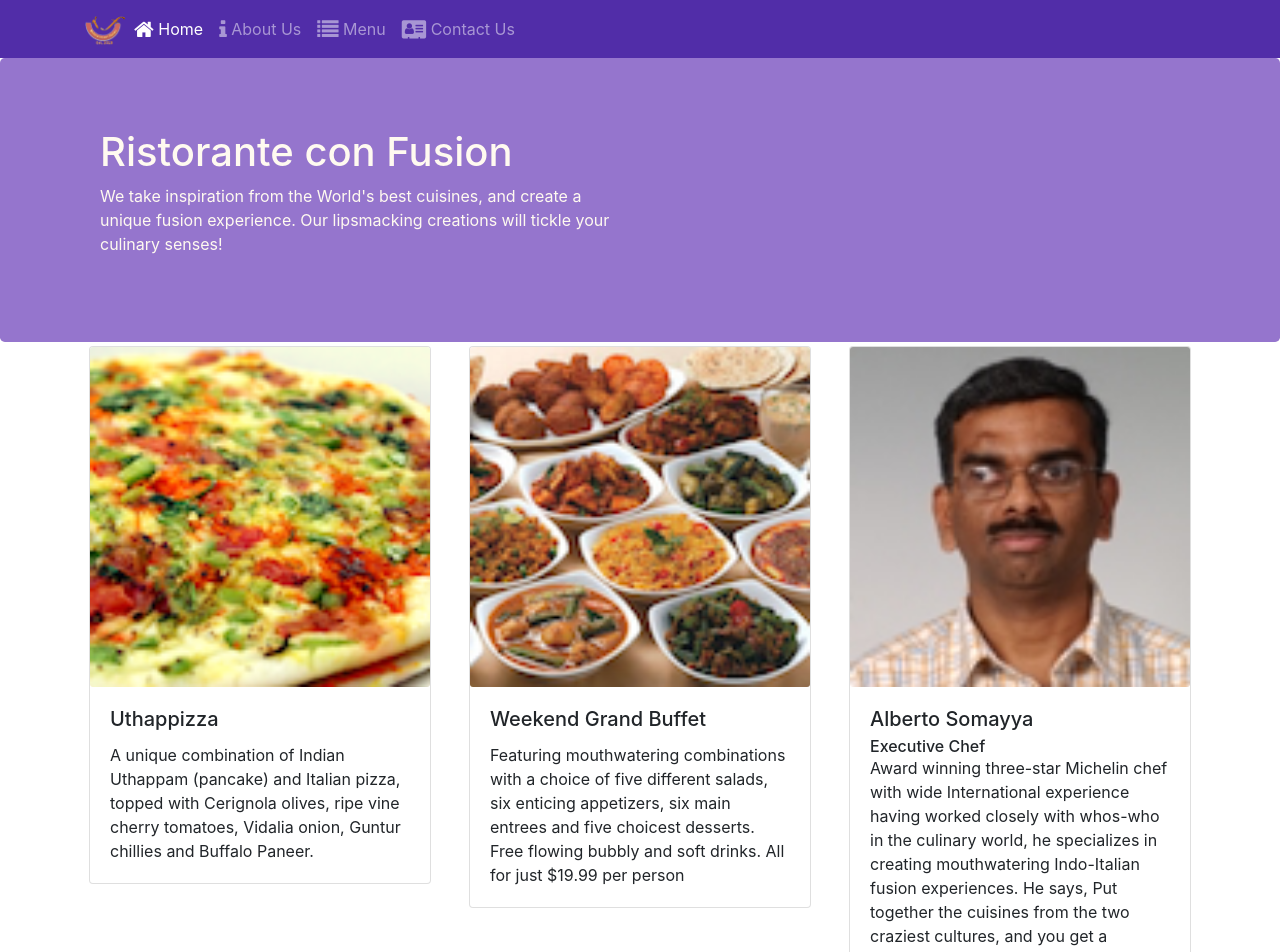
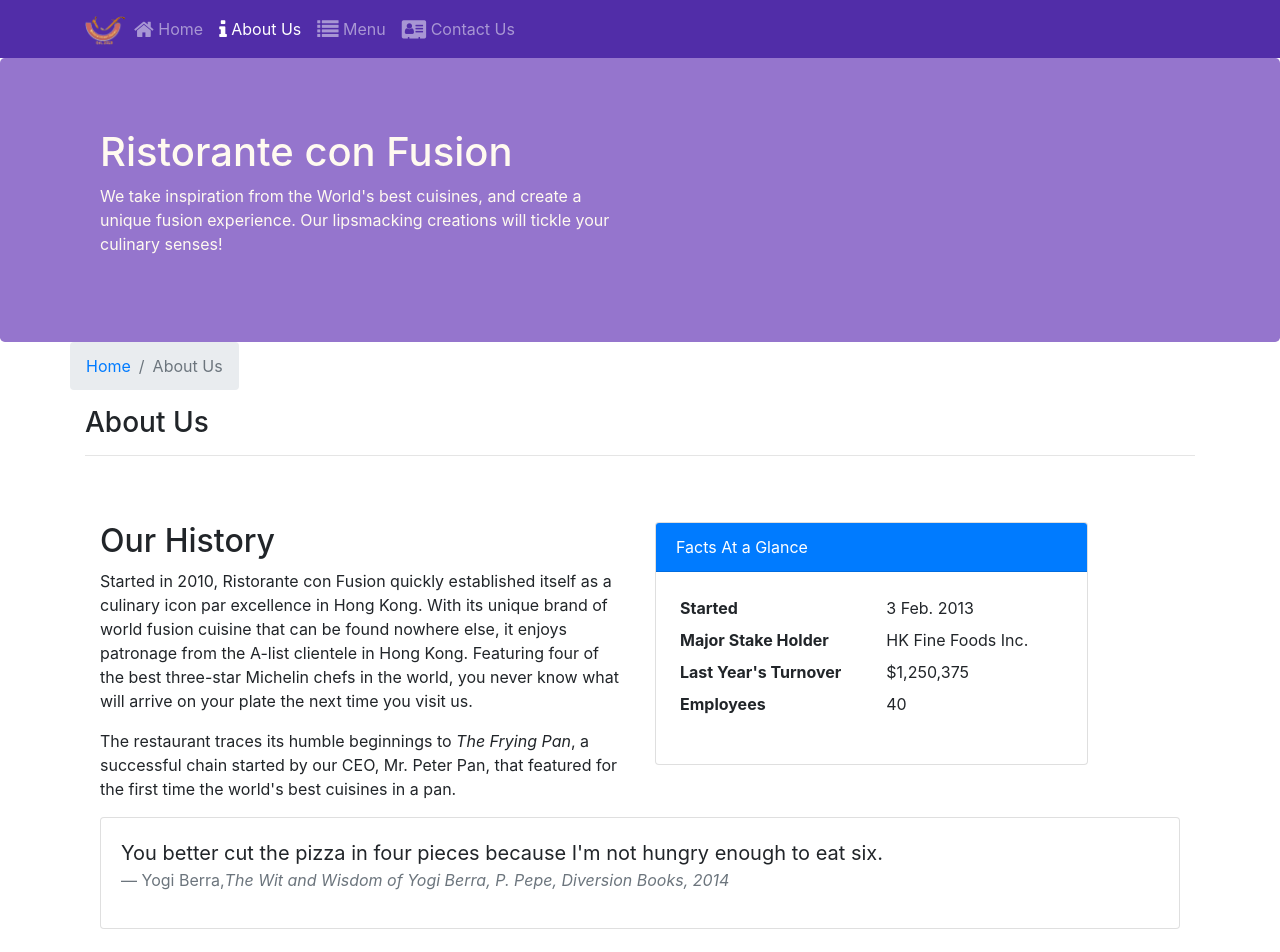
Before and after one commit to LuuLong6786/ReactJS, a React (Create React App) app: page /aboutus in a window 1280 px wide. Before the commit this address led to /home. Shown: the top 952 px of the page. Built offline with nearby package versions, Linux system fonts and the light colour scheme.

Commit message:
Exercise 2

```diff
--- /dev/null
+++ b/src/components/AboutComponent.js
@@ -0,0 +1,121 @@
+import React from "react";
+import {
+  Breadcrumb,
+  BreadcrumbItem,
+  Card,
+  CardText,
+  CardBody,
+  CardHeader,
+  Media,
+  CardImg,
+} from "reactstrap";
+import { Link } from "react-router-dom";
+
+function RenderLeader({ lead }) {
+  return (
+    <div className="row p-1">
+      <CardImg
+        className="col-2"
+        src={lead.image}
+        alt={lead.image}
+        width="100px"
+        height="100px"
+      />
+      <div className="col-10">
+        <h3>{lead.name}</h3>
+        <p>{lead.designation}</p>
+        <p>{lead.description}</p>
+      </div>
+    </div>
+  );
+}
+
+function About(props) {
+  const leaders = props.leaders.map((leader) => {
+    return <RenderLeader lead={leader} />;
+  });
+
+  return (
+    <div className="container">
+      <div className="row">
+        <Breadcrumb>
+          <BreadcrumbItem>
+            <Link to="/home">Home</Link>
+          </BreadcrumbItem>
+          <BreadcrumbItem active>About Us</BreadcrumbItem>
+        </Breadcrumb>
+        <div className="col-12">
+          <h3>About Us</h3>
+          <hr />
+        </div>
+      </div>
+      <div className="row row-content">
+        <div className="col-12 col-md-6">
+          <h2>Our History</h2>
+          <p>
+            Started in 2010, Ristorante con Fusion quickly established itself as
+            a culinary icon par excellence in Hong Kong. With its unique brand
+            of world fusion cuisine that can be found nowhere else, it enjoys
+            patronage from the A-list clientele in Hong Kong. Featuring four of
+            the best three-star Michelin chefs in the world, you never know what
+            will arrive on your plate the next time you visit us.
+          </p>
+          <p>
+            The restaurant traces its humble beginnings to{" "}
+            <em>The Frying Pan</em>, a successful chain started by our CEO, Mr.
+            Peter Pan, that featured for the first time the world's best
+            cuisines in a pan.
+          </p>
+        </div>
+        <div className="col-12 col-md-5">
+          <Card>
+            <CardHeader className="bg-primary text-white">
+              Facts At a Glance
+            </CardHeader>
+            <CardBody>
+              <dl className="row p-1">
+                <dt className="col-6">Started</dt>
+                <dd className="col-6">3 Feb. 2013</dd>
+                <dt className="col-6">Major Stake Holder</dt>
+                <dd className="col-6">HK Fine Foods Inc.</dd>
+                <dt className="col-6">Last Year's Turnover</dt>
+                <dd className="col-6">$1,250,375</dd>
+                <dt className="col-6">Employees</dt>
+                <dd className="col-6">40</dd>
+              </dl>
+            </CardBody>
+          </Card>
+        </div>
+        <div className="col-12">
+          <Card>
+            <CardBody className="bg-faded">
+              <blockquote className="blockquote">
+                <p className="mb-0">
+                  You better cut the pizza in four pieces because I'm not hungry
+                  enough to eat six.
+                </p>
+                <footer className="blockquote-footer">
+                  Yogi Berra,
+                  <cite title="Source Title">
+                    The Wit and Wisdom of Yogi Berra, P. Pepe, Diversion Books,
+                    2014
+                  </cite>
+                </footer>
+              </blockquote>
+            </CardBody>
+          </Card>
+        </div>
+      </div>
+      <div className="row row-content">
+        <div className="col-12">
+          <h2>Corporate Leadership</h2>
+        </div>
+        <div className="col-12">
+          <Media list>{leaders}</Media>
+        </div>
+      </div>
+    </div>
+  );
+}
+
+export default About;
--- a/src/components/MainComponent.js
+++ b/src/components/MainComponent.js
@@ -6,6 +6,7 @@
 import Footer from "./FooterComponent";
 import Home from "./HomeComponent";
 import Contact from "./ContactComponent";
+import About from "./AboutComponent";
 import { Switch, Route, Redirect } from "react-router-dom";
 import { COMMENTS } from "../shared/comments";
 import { PROMOTIONS } from "../shared/promotions";
@@ -58,6 +59,10 @@
           />
           <Route path="/menu/:dishId" component={DishWithId} />
           <Route exact path="/contactus" component={Contact} />
+          <Route
+            path="/aboutus"
+            component={() => <About leaders={this.state.leaders} />}
+          />
           <Redirect to="/home" />
         </Switch>
 
```
